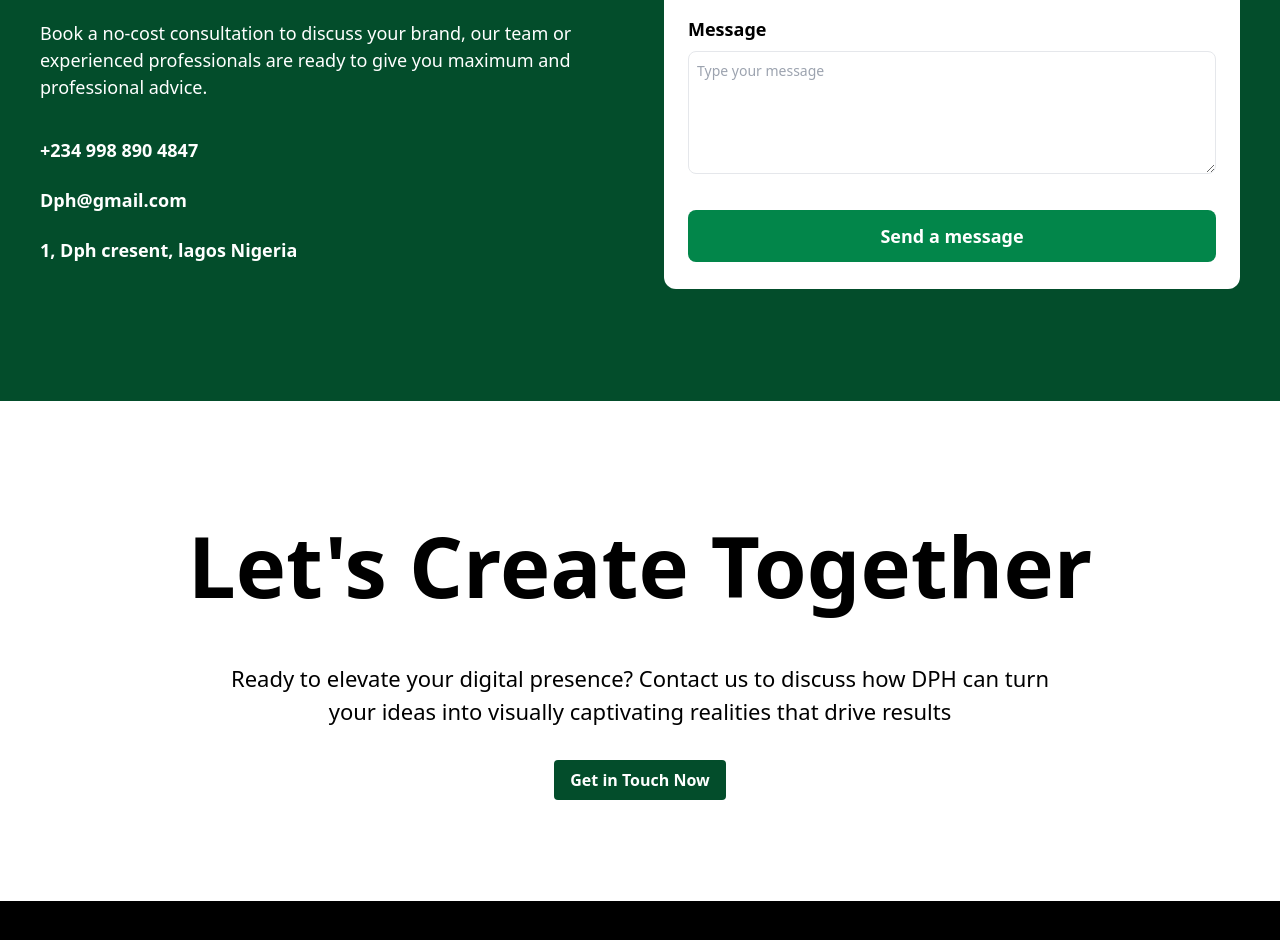
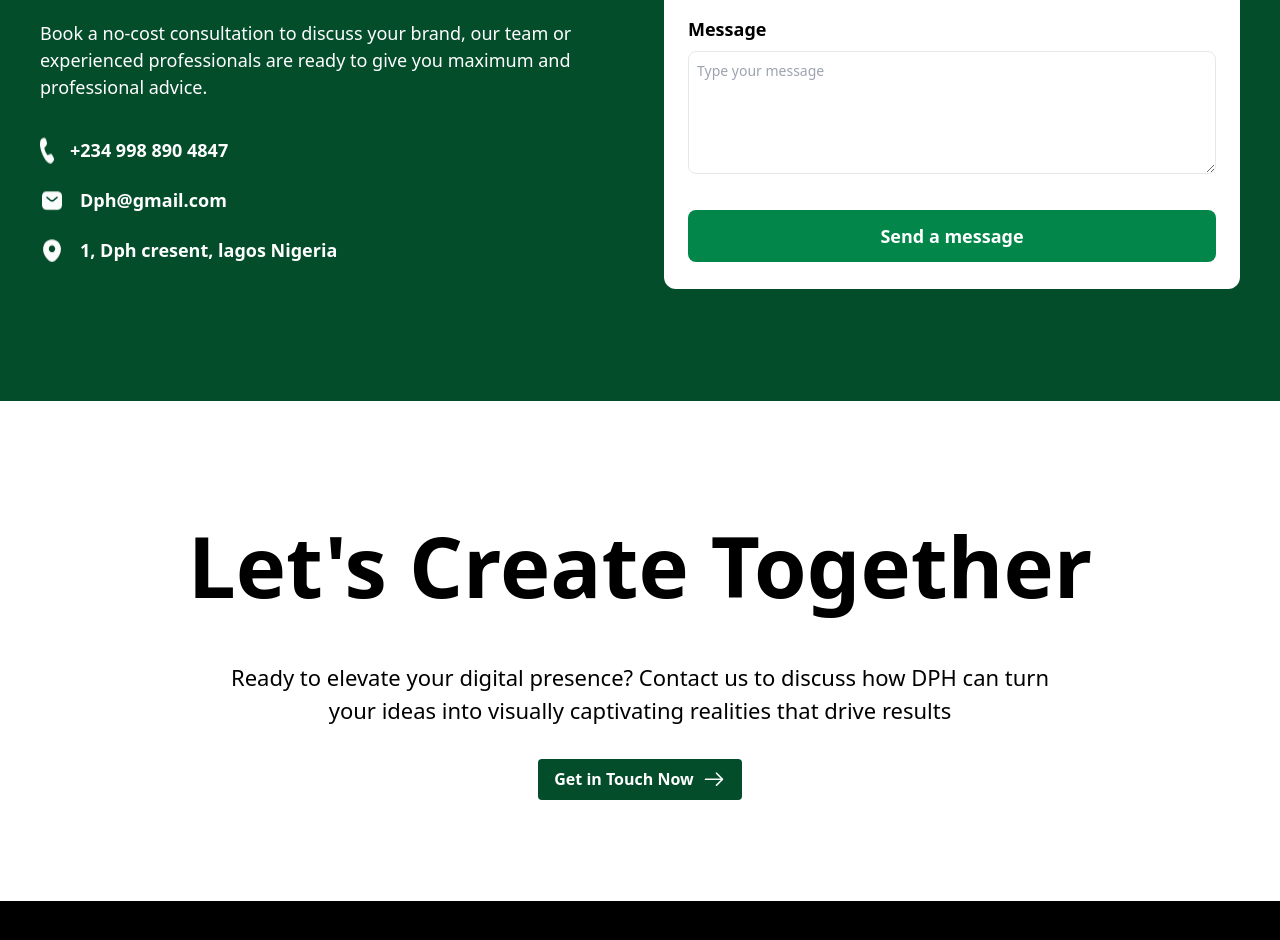
Before and after one commit to braitcode/dph-frontend, a React (Vite) app: page / in a window 1280 px wide. Shown: the part 340-1280 px from the top of the page. Built offline with nearby package versions, Linux system fonts and the light colour scheme.

Commit message:
work on subfooter

```diff
--- a/src/components/ContactForm.jsx
+++ b/src/components/ContactForm.jsx
@@ -1,5 +1,8 @@
 import React from 'react'
 import Button from "../components/Button"
+import phone from "../assets/icons/phone icon.png"
+import sms from "../assets/icons/sms.png"
+import location from "../assets/icons/location.png"
 
 const ContactForm = () => {
   return (
@@ -12,9 +15,9 @@ const ContactForm = () => {
                         <p className='text-white text-[18px] font-medium'>Book a no-cost consultation to discuss your brand, our team or experienced professionals are ready to give you maximum and professional advice.</p>
                     </div>
                     <div className="flex flex-col gap-[23px]">
-                        <p className='text-white text-[18px] font-bold'>+234 998 890 4847</p>
-                        <p className='text-white text-[18px] font-bold'>Dph@gmail.com</p>
-                        <p className='text-white text-[18px] font-bold'>1, Dph cresent, lagos Nigeria</p>
+                        <p className='text-white text-[18px] font-bold flex gap-4'><img src={phone} alt="" /> +234 998 890 4847</p>
+                        <p className='text-white text-[18px] font-bold flex gap-4'><img src={sms} alt="" />Dph@gmail.com</p>
+                        <p className='text-white text-[18px] font-bold flex gap-4'><img src={location} alt="" />1, Dph cresent, lagos Nigeria</p>
                     </div>
                 </div>
                 <div className="bg-white w-[45%] h-[517px] rounded-xl p-6">
--- a/src/components/SubFooter.jsx
+++ b/src/components/SubFooter.jsx
@@ -1,5 +1,6 @@
 import React from 'react'
 import Button from './Button'
+import arrowRight from "../assets/icons/Line arrow-right.png"
 
 const SubFooter = () => {
   return (
@@ -12,9 +13,11 @@ const SubFooter = () => {
                   <div className="w-[847px]">
                       <p className='text-[22px] text-center font-medium'>Ready to elevate your digital presence? Contact us to discuss how DPH can turn your ideas into visually captivating realities that drive results</p>
                   </div>
-                  <div className="">
+                  <div className="flex">
                       <Button color="darkGreen">
-                        Get in Touch Now
+                        <div className="flex gap-2">
+                          <p>Get in Touch Now</p> <img src={arrowRight} alt="" />
+                        </div>
                       </Button>
                   </div>
               </div>
```
